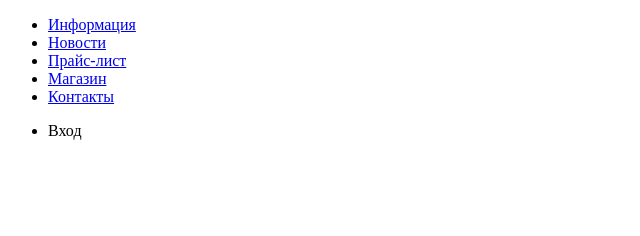
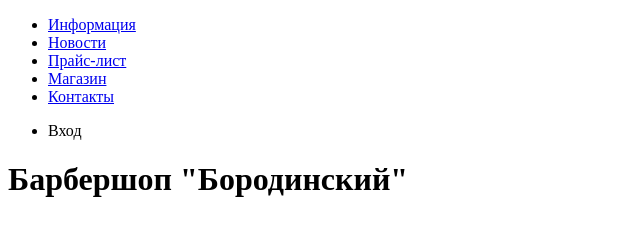
Before and after one commit to Ojiobo/1046437-barbershop-25, a plain HTML site: page index.html in a window 1280 px wide. Shown: the whole page, without its empty margins (0-640 px from the left). Drawn offline with Linux system fonts and the light colour scheme.

Commit message:
Добавил заголовок h1

```diff
--- a/index.html
+++ b/index.html
@@ -20,6 +20,9 @@
   		</nav>
   	</header>
   	<main>
+  		<header>
+  			<h1>Барбершоп "Бородинский"</h1>
+  		</header>
 
   	</main>
   	<footer>
```
